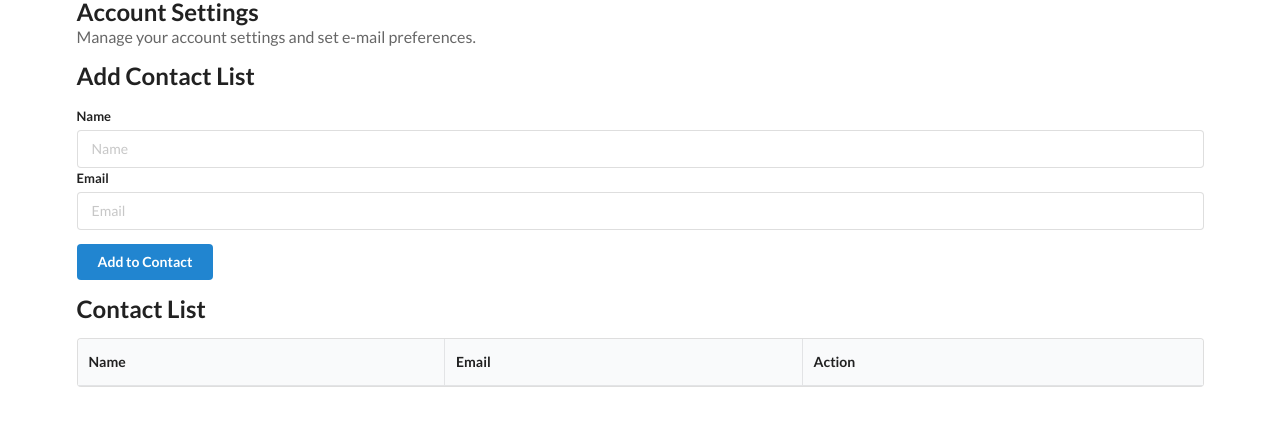
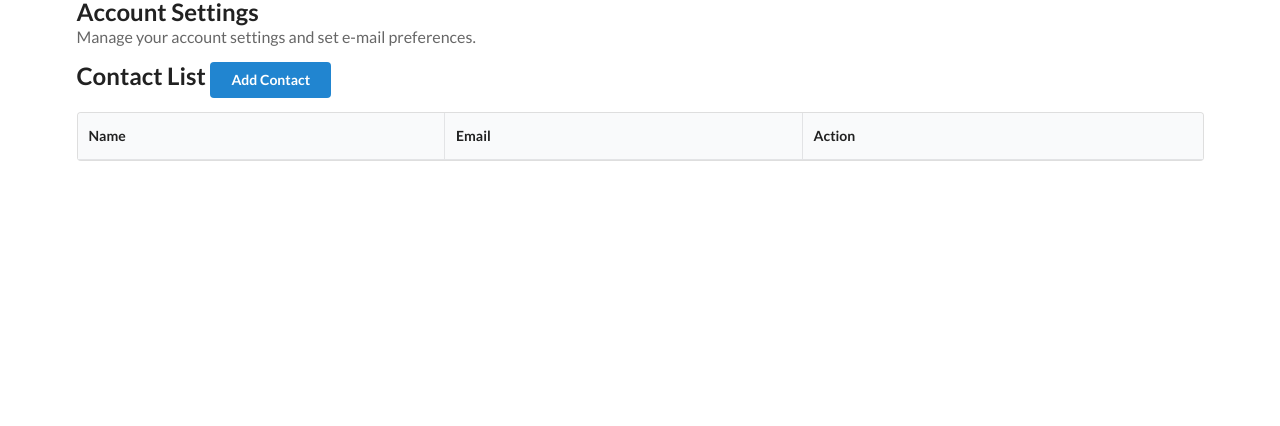
Before and after one commit to suthaharan/react2021_noob, a React (Create React App) app in the folder contactlistapp/: page / in a window 1280 px wide. Shown: the top 426 px of the page. Built offline with nearby package versions, Linux system fonts and the light colour scheme.

Commit message:
use location to handle state

```diff
--- a/contactlistapp/package.json
+++ b/contactlistapp/package.json
@@ -8,6 +8,7 @@
     "@testing-library/user-event": "^12.1.10",
     "react": "^17.0.2",
     "react-dom": "^17.0.2",
+    "react-router-dom": "^6.2.1",
     "react-scripts": "4.0.3",
     "uuidv4": "^6.2.12"
   },
--- a/contactlistapp/src/components/AddContact.js
+++ b/contactlistapp/src/components/AddContact.js
@@ -1,9 +1,11 @@
 import React from 'react';
+//import { useNavigate } from 'react-router-dom';
 
 class AddContact extends React.Component{
     state = {
         name: "",
         email: "",
+        id:""
     }
     add = (e) => {
         e.preventDefault();
@@ -14,6 +16,10 @@ class AddContact extends React.Component{
         this.props.addContactHandler(this.state);
         console.log(this.state);
         this.setState({name: "", email: ""});
+        console.log(this.props);
+        //this.props.history.push("/");
+        //const navigate = useNavigate();
+        //navigate("/home", { state: { message: "Ok" } });
     }
     render(){
         return (
--- a/contactlistapp/src/components/App.js
+++ b/contactlistapp/src/components/App.js
@@ -3,7 +3,9 @@ import './App.css';
 import Header from "./Header";
 import AddContact from "./AddContact";
 import ContactList from "./ContactList";
+import ContactDetail from "./ContactDetail";
 import {v4 as uuid} from 'uuid';
+import {BrowserRouter as Router, Routes, Route} from 'react-router-dom';
 
 function App() {
 
@@ -46,9 +48,17 @@ function App() {
 
   return (
     <div className="ui container">
-      <Header />
-      <AddContact addContactHandler={addContactHandler}/>
-      <ContactList contacts={contacts} getContactId={removeContactHandler}/>
+      <Router>
+        <Header />
+        <Routes>
+          <Route path="/" element={<ContactList contacts={contacts} getContactId={removeContactHandler}/>} />
+          <Route path="/add" element={<AddContact addContactHandler={addContactHandler}/>} />
+          <Route path="/contact/:id" element={<ContactDetail />} />
+        </Routes>
+      </Router>
+
+      {/* <AddContact addContactHandler={addContactHandler}/>
+      <ContactList contacts={contacts} getContactId={removeContactHandler}/> */}
     </div>
   );
 }
--- a/contactlistapp/src/components/ContactCard.js
+++ b/contactlistapp/src/components/ContactCard.js
@@ -1,13 +1,15 @@
 import React from 'react';
 import usericon from '../images/panda.png';
+import {Link} from 'react-router-dom';
 
 const ContactCard = (props) => {
     // destructure the props
     const {id, name, email} = props.contact;
+    console.log("Inside contact card", props.contact);
     return (
         <tr>
-        <td data-label="Name"><img className="ui avatar image" src={usericon} alt="user" />{name}</td>
-        <td data-label="Email">{email}</td>
+        <td data-label="Name"><img className="ui avatar image" src={usericon} alt="user" /><Link to={`/contact/${id}`} state={{contact: props.contact}}>{name}</Link></td>
+        <td data-label="Email"><Link to={{pathname: `/contact/${id}`, state: {contact: props.contact}}}>{email}</Link></td>
         <td data-label="Action">
             <i className="trash alternate outline icon" style={{color: "red", marginTop:"2px"}} onClick={() => props.clickHandler(id)} ></i></td>
         </tr>
--- /dev/null
+++ b/contactlistapp/src/components/ContactDetail.js
@@ -0,0 +1,27 @@
+import React from 'react';
+import usericon from '../images/panda.png';
+import { useLocation } from 'react-router-dom';
+
+const ContactDetail= (props) => {
+    //console.log(props);
+    // destructure the props
+    const location = useLocation()
+    const { contact } = location.state
+    // console.log("in contact detail >> location state ", location.state);
+    const {id, name, email} = contact;
+    return (
+        <div className="main">
+            <div className='ui card centered'>
+                <div className='image'>
+                    <img src={usericon} alt="user" />
+                </div>
+                <div className='content'>
+                    <div className='header'>{name}</div>
+                    <div className=''>{email}</div>
+                </div>
+            </div>
+        </div>
+    );
+}
+
+export default ContactDetail;
--- a/contactlistapp/src/components/ContactList.js
+++ b/contactlistapp/src/components/ContactList.js
@@ -1,5 +1,6 @@
 import React from "react";
 import ContactCard from "./ContactCard";
+import {Link} from 'react-router-dom';
 // Create a functional component
 const ContactList = (props) => {
     console.log(props);
@@ -10,7 +11,7 @@ const ContactList = (props) => {
     });
     return (
         <div className="ui celled list">
-                <h2>Contact List</h2>
+                <h2>Contact List <Link to="/add"><button className="ui button blue right">Add Contact</button></Link></h2>
                 <table className="ui celled table">
                 <thead>
                     <tr>
@@ -21,7 +22,6 @@ const ContactList = (props) => {
                 </thead>
                 <tbody>{renderContactList}</tbody>
                 </table>
-
         </div>
     );
 }
```
Also changed, not shown: 2 other files (tests, documents, lock files or other folders).
